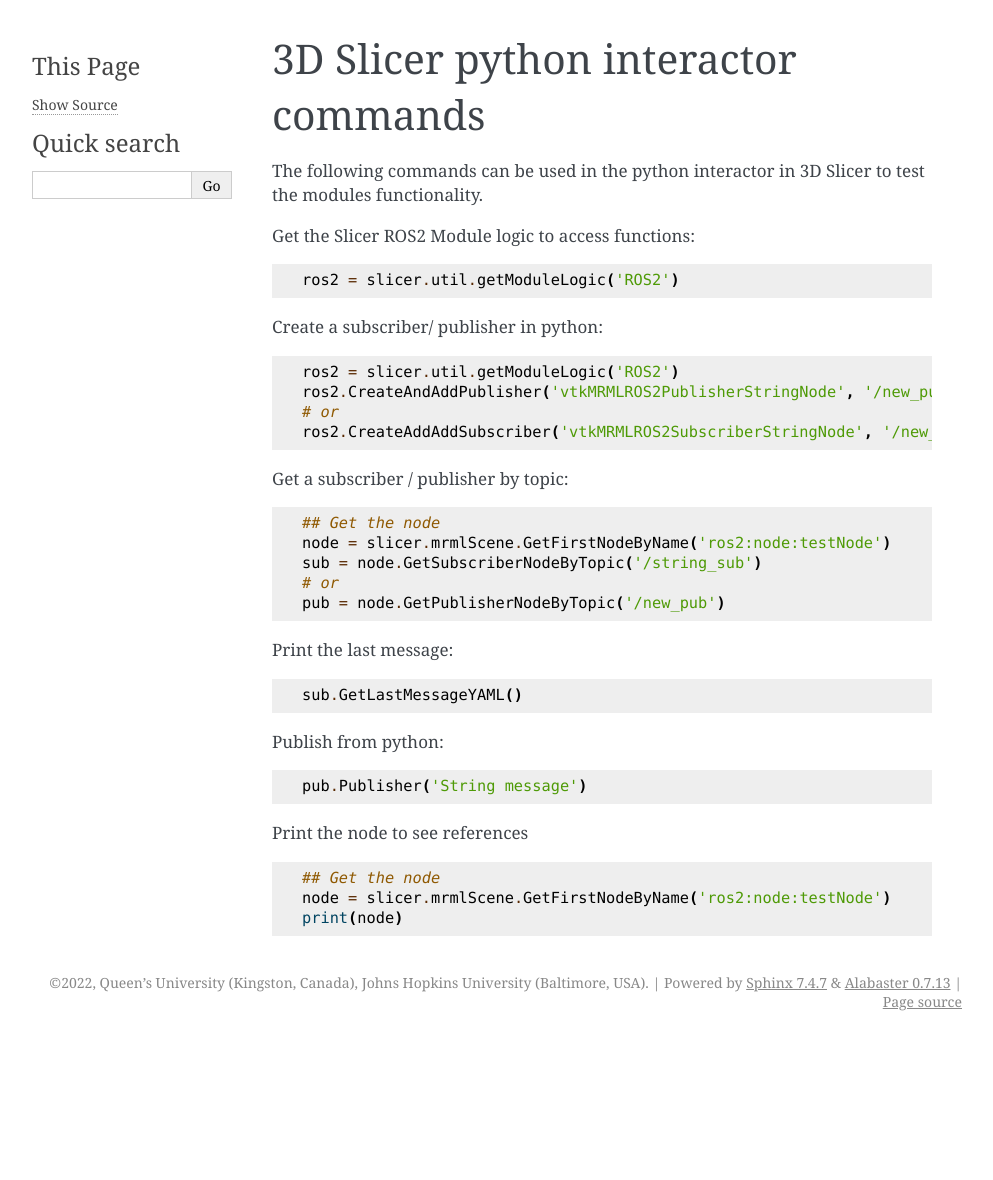
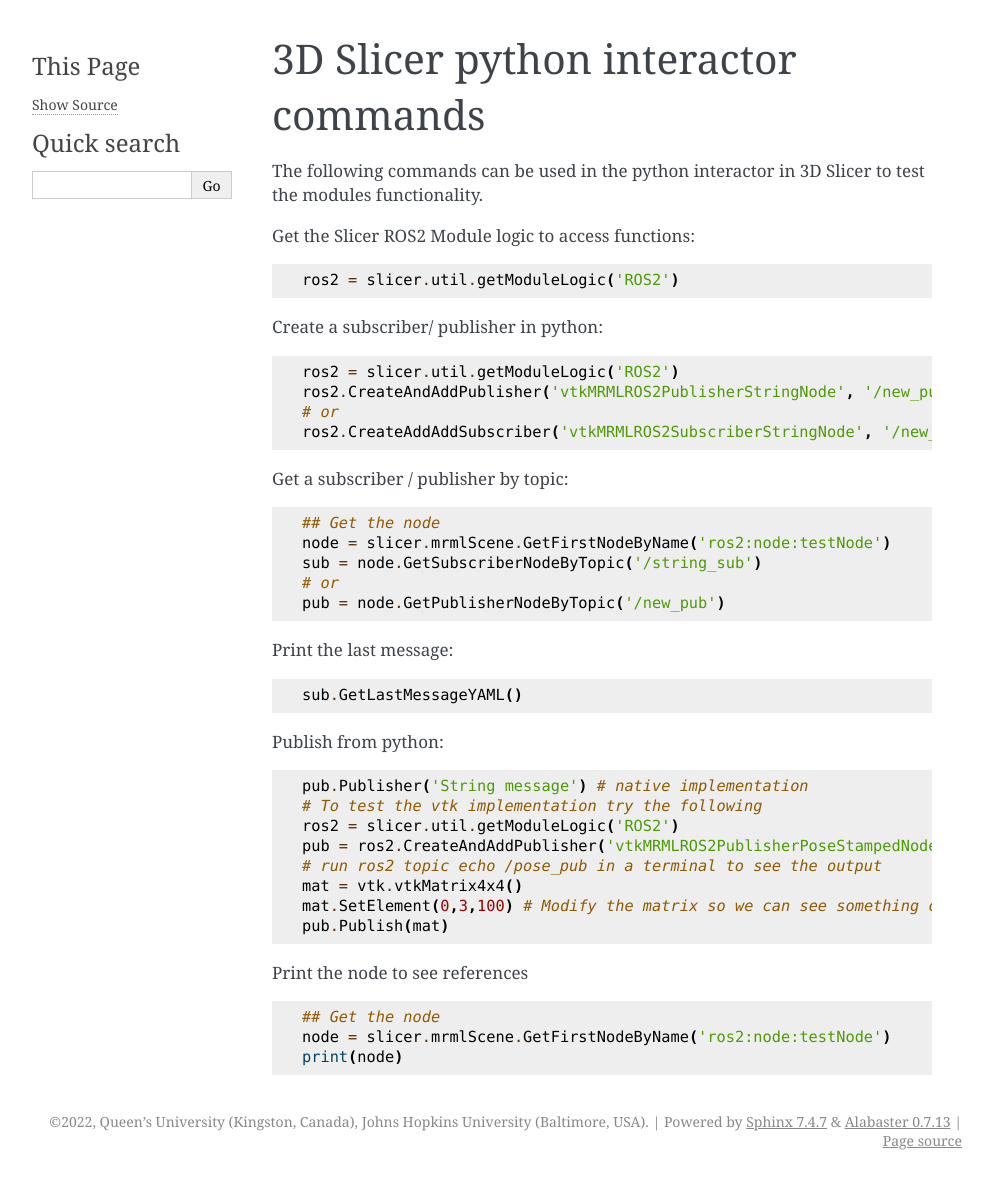
Before and after one commit to rosmed/slicer_ros2_module, a Sphinx documentation site: the page built from docs/pages/python_features.rst, in a window 1280 px wide. Shown: the whole page, without its empty margins (148-1141 px from the left). Built offline with Sphinx 7.4.7, drawn with Linux system fonts in a browser that asks for light colours; before the commit the page ends 1041 px from its top, so only the background shows below that.

Commit message:
Re #12: Added instructions for vtk implemention of publisher.

```diff
--- a/docs/pages/python_features.rst
+++ b/docs/pages/python_features.rst
@@ -39,7 +39,14 @@
 
 .. code-block:: python
 
-    pub.Publisher('String message')
+    pub.Publisher('String message') # native implementation
+    # To test the vtk implementation try the following
+    ros2 = slicer.util.getModuleLogic('ROS2')
+    pub = ros2.CreateAndAddPublisher('vtkMRMLROS2PublisherPoseStampedNode', '/pose_pub')
+    # run ros2 topic echo /pose_pub in a terminal to see the output
+    mat = vtk.vtkMatrix4x4()
+    mat.SetElement(0,3,100) # Modify the matrix so we can see something changing
+    pub.Publish(mat)
 
 Print the node to see references
 
```
